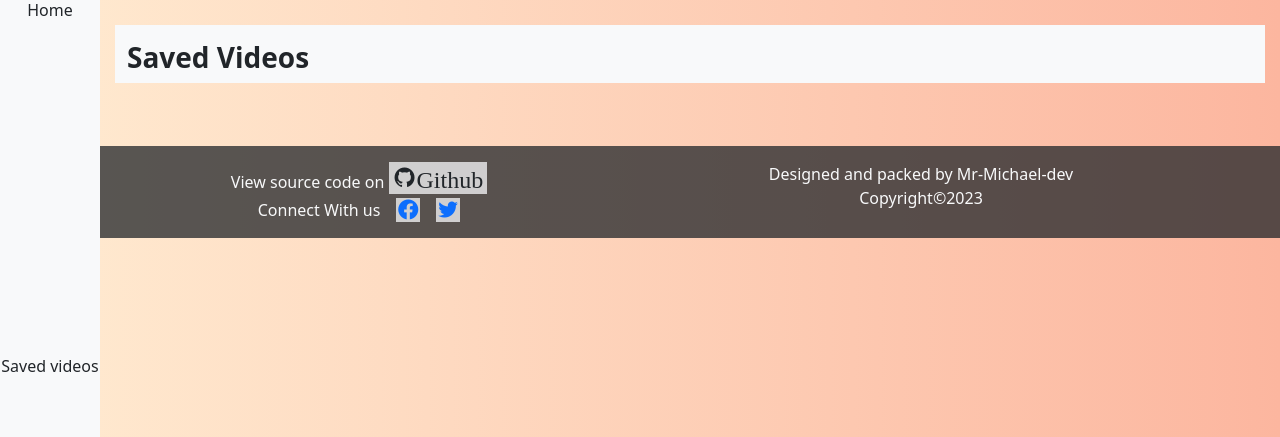
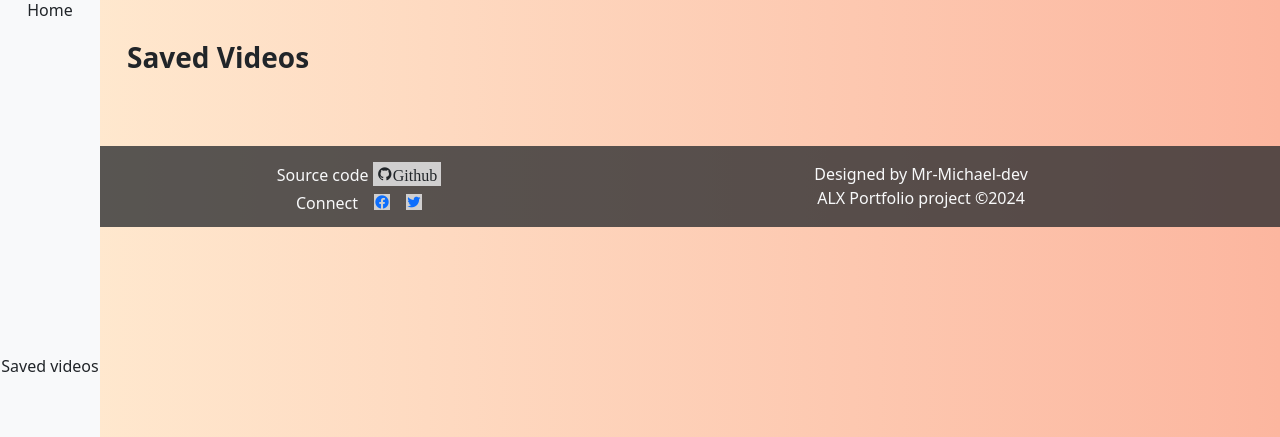
Before and after one commit to Mr-Michael-dev/Edukid, a Python web app: template templates/saved_videos.html in a window 1280 px wide. Shown: the part 58-495 px from the top of the page. Run offline with Jinja, Linux system fonts and the light colour scheme; the template is opened without the code that fills it, so the values that code supplies are empty; some libraries are stand-ins or nearby versions.

```diff
--- a/app.py
+++ b/app.py
@@ -12,10 +12,12 @@ from flask_cors import CORS
 from flasgger import Swagger
 import logging
 from get_key import get_key
+from flask_wtf import CSRFProtect
 
 app = Flask("__name__")
 app.config['SECRET_KEY'] = get_key('secret_key')
 app.config['JSONIFY_PRETTYPRINT_REGULAR'] = True
+csrf = CSRFProtect(app)
 
 # Configure logging
 handler = logging.StreamHandler()
--- a/requirements.txt
+++ b/requirements.txt
@@ -23,3 +23,5 @@ google-auth==2.29.0
 google-auth-httplib2==0.2.0
 googleapis-common-protos==1.63.0
 flask_migrate==4.0.7
+Flask-WTF==1.2.1
+wtforms==3.1.2
--- a/templates/base.html
+++ b/templates/base.html
@@ -96,15 +96,16 @@
         <div class="container text-center text-light">
             <div class="row p-2">
                 <div class="col-md-6 col-sm-12 mt-md-2">
-                    <p class="mb-0">View source code on <a class="rounded-circle" href="https://github.com/Mr-Michael-dev/toDoApp"><i class='bx bxl-github fs-4 text-dark text-bg-light p-1'>Github</i></a></p>
+                    <p class="mb-0">Source code <a class="rounded-circle" href="https://github.com/Mr-Michael-dev/Edukid"><i class='bx bxl-github fs-6 text-dark text-bg-light p-1'>Github</i></a></p>
                     <p class="d-flex justify-content-center m-1">
-                        Connect With us<a class="rounded-circle mx-3" href="#"><i class='bx bxl-facebook-circle fs-4 text-primary text-bg-light'></i></a>
-                        <a class="rounded-circle" href="#"><i class='bx bxl-twitter fs-4 text-bg-light text-primary'></i></a>
+                        Connect
+                        <a class="rounded-circle mx-3" href="#"><i class='bx bxl-facebook-circle fs-6 text-primary text-bg-light'></i></a>
+                        <a class="rounded-circle" href="#"><i class='bx bxl-twitter fs-6 text-bg-light text-primary'></i></a>
                     </p>
                 </div>
                 <div class="col-md-6 col-sm-12 mt-md-2">
-                    <p class="mb-0">Designed and packed by Mr-Michael-dev</p>
-                    <p class="m-0">Copyright&copy2023</p>
+                    <p class="mb-0">Designed by Mr-Michael-dev</p>
+                    <p class="m-0">ALX Portfolio project &copy2024</p>
                 </div>
             </div>
         </div>
--- a/templates/saved_videos.html
+++ b/templates/saved_videos.html
@@ -5,12 +5,12 @@
 {% endblock %}
 
 {% block content %}
-<div class="row bg-body-tertiary mt-5">
+<div class="row mt-5">
     <h3 class="mt-3 fw-semibold">Saved Videos</h3>
     {% for video in videos %}
         <div class="col-md-6 col-sm-12 col-lg-4 mt-2">
-            <div class="card mb-3" style="width: 100%; height: 22rem;">
-                <a href="{{ url_for('view_video', video_id=video.video_id, title=video.title) }}" class="card-img-top">
+            <div class="card mb-3" style="width: 100%; height: 17rem;">
+                <a href="{{ url_for('web_routes.view_video', video_id=video.video_id, title=video.title) }}" class="card-img-top">
                         <img style="width: 100%;" src="{{ video.thumbnail }}" alt="{{ video.title }}">
                     </a>
                 <div class="card-body">
--- a/web_routes/profile.py
+++ b/web_routes/profile.py
@@ -16,4 +16,4 @@ def user_profile():
     }
 
     saved_videos = storage._DBStorage__session.query(SavedVideos).filter_by(user_id=current_user.id).all()
-    return render_template('profile.html', user=user, saved_videos=saved_videos)
+    return render_template('profile.html', user=user, videos=saved_videos)
```
Also changed, not shown: static/js/index.js (+0 -39 lines), templates/index.html (+41 -0 lines), templates/profile.html (+4 -3 lines).
